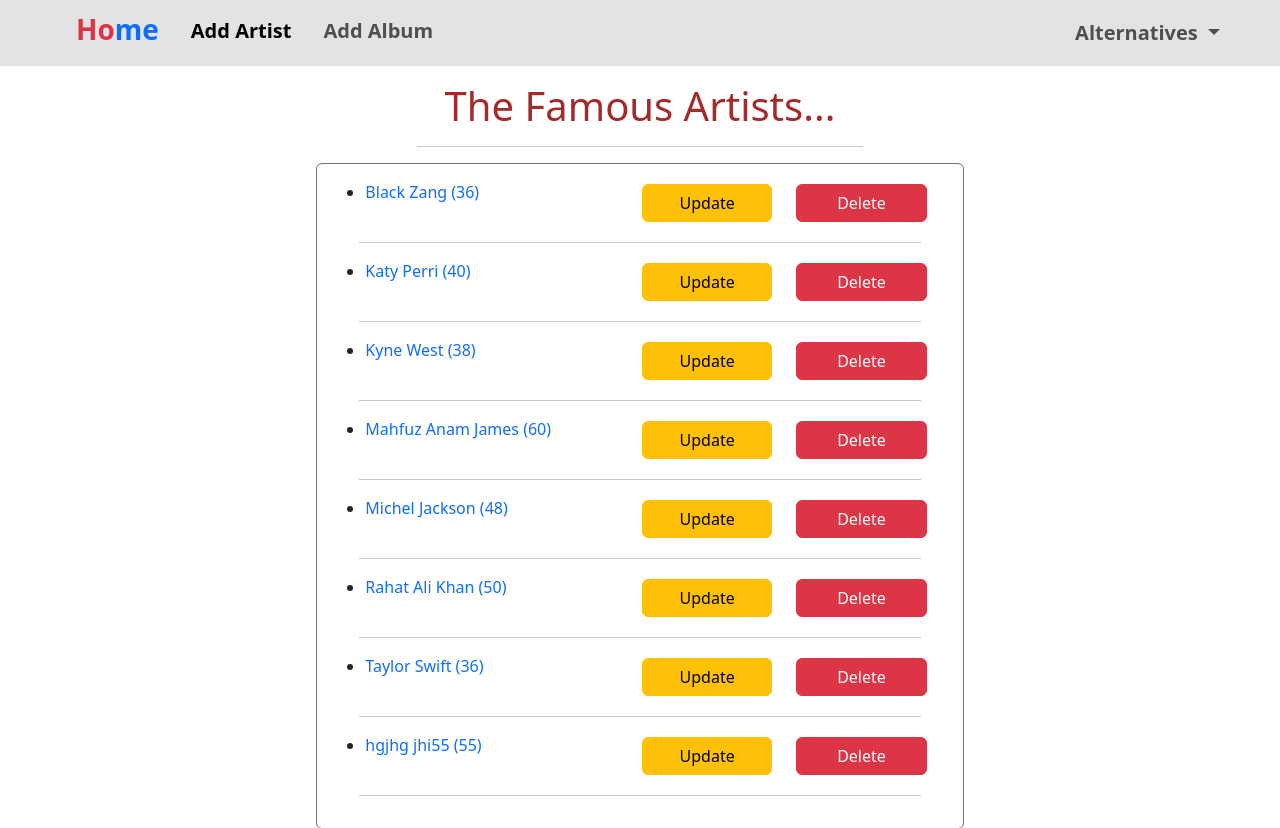
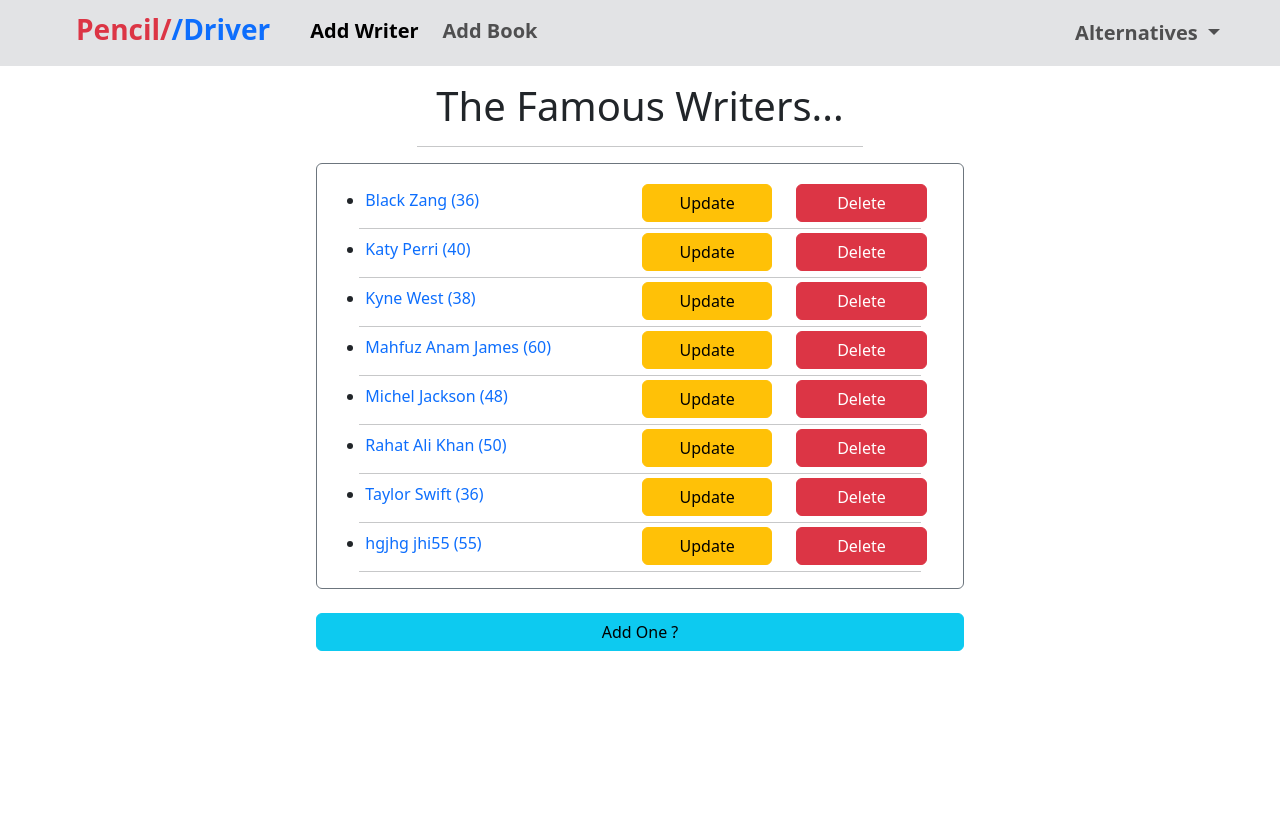
Before and after one commit to MdMustaqimBillah/PencilDriver_Crud_Project, a Django app: page / in a window 1280 px wide. Shown: the top 828 px of the page. After the commit the page ends 651 px from the top, so only its background shows below. Run offline with Django 5.2, Linux system fonts and the light colour scheme; data comes from the database, SQL or seed files in the repository.

Commit message:
responsiveness before footer

```diff
--- a/CRUD/CRUD/settings.py
+++ b/CRUD/CRUD/settings.py
@@ -84,14 +84,13 @@ WSGI_APPLICATION = 'CRUD.wsgi.application'
 DATABASES = {
     "default": {
         "ENGINE": "django.db.backends.mysql",
-        "NAME": "musician_pedia_crud_project",
+        "NAME": "book_crud",
         "USER": "root",
         "PASSWORD": "",
         "HOST": "127.0.0.1",
         "PORT": "3306",
     }
 }
-
 
 # Password validation
 # https://docs.djangoproject.com/en/5.0/ref/settings/#auth-password-validators
--- a/CRUD/Musician_Pedia/admin.py
+++ b/CRUD/Musician_Pedia/admin.py
@@ -1,6 +1,6 @@
 from django.contrib import admin
-from Musician_Pedia.models import Musician, Album
+from Musician_Pedia.models import Writer, Book
 
 # Register your models here.
-admin.site.register(Musician)
-admin.site.register(Album)
+admin.site.register(Writer)
+admin.site.register(Book)
--- a/CRUD/Musician_Pedia/urls.py
+++ b/CRUD/Musician_Pedia/urls.py
@@ -6,11 +6,11 @@ app_name = 'Musician_Pedia'
 
 urlpatterns =[
     path('', views.home, name='home'),
-    path('album_form/', views.add_album, name='add_album'),
-    path('artist_form/', views.add_artist, name='add_artist'),
-    path('list_albums/<int:artist_id>/', views.album_list, name ='album_list'),
-    path('update_album/<int:album_id>/<int:artist_id>',views.update_album, name='update_album'),
-    path('update_artist/<int:artist_id>/', views.update_artist, name='update_artist'),
-    path('delete_artist/<int:artist_id>/', views.delete_artist, name='delete_artist'),
-    path('delete_album/<int:album_id>/', views.delete_album, name='delete_album'),
+    path('book_form/', views.add_book, name='add_book'),
+    path('writer_form/', views.add_writer, name='add_writer'),
+    path('book_list/<int:id>/', views.book_list, name ='book_list'),
+    path('update_book/<int:book_id>/<int:id>',views.update_book, name='update_book'),
+    path('update_writer/<int:id>/', views.update_writer, name='update_writer'),
+    path('delete_writer/<int:id>/', views.delete_writer, name='delete_writer'),
+    path('delete_book/<int:book_id>/', views.delete_book, name='delete_book'),
 ]
--- a/CRUD/Musician_Pedia/views.py
+++ b/CRUD/Musician_Pedia/views.py
@@ -1,7 +1,7 @@
 from django.shortcuts import render, HttpResponseRedirect
 from django.urls import reverse
-from Musician_Pedia.forms import MusicianForm, AlbumForm
-from Musician_Pedia.models import Musician, Album
+from Musician_Pedia.forms import WriterForm, BookForm
+from Musician_Pedia.models import Writer, Book
 from django.db.models import Avg
 
 
@@ -9,98 +9,98 @@ from django.db.models import Avg
 
 
 def home(request):
-    musicinan_list = Musician.objects.all().order_by('first_name')
+    writer_list = Writer.objects.all().order_by('first_name')
     dictionary = {
         'title':'Home',
-        'musician_list':musicinan_list
+        'writer_list':writer_list,
     }
     return render(request, 'index.html', context=dictionary)
 
-def add_artist(request):
-    form = MusicianForm()
+def add_writer(request):
+    form = WriterForm()
     dictionary = {
-        'title':'Add Artist',
+        'title':'Add Writer',
         'form': form,
     }
     if request.method == 'POST':
-        form = MusicianForm(request.POST)
+        form = WriterForm(request.POST)
         if form.is_valid():
             form.save()
             return HttpResponseRedirect(reverse('home'))
 
-    return render(request, 'artist_form.html', context=dictionary)
+    return render(request, 'writer_form.html', context=dictionary)
 
-def add_album(request):
-    form = AlbumForm()
+def add_book(request):
+    form = BookForm()
     dictionary = {
-        'title':'Add Album',
+        'title':'Add Book',
         'form': form,
     }
     if request.method == 'POST':
-        form = AlbumForm(request.POST)
+        form = BookForm(request.POST)
         if form.is_valid():
             form.save()
 
-    return render(request, 'album_form.html', context=dictionary)
+    return render(request, 'book_form.html', context=dictionary)
 
 
-def album_list(request , artist_id ):
-    list_of_album = Album.objects.filter(name_id=artist_id).order_by('release_date')
-    artist = Musician.objects.get(pk = artist_id )
-    rate = Album.objects.filter(name_id = artist_id).aggregate(Avg('album_ratings'))
+def book_list(request , id ):
+    list_of_books = Book.objects.filter(name_id=id).order_by('release_date')
+    writer = Writer.objects.get(pk=id )
+    rate = Book.objects.filter(name_id=id).aggregate(Avg('book_ratings'))
     dictionary ={
-        'title':'List Albums',
-        'list_of_album':list_of_album,
-        'artist':artist,
+        'title':'Book List',
+        'list_of_books':list_of_books,
+        'writer':writer,
         'rate':rate
     }
-    return render(request, 'album_list.html', context=dictionary)
+    return render(request, 'book_list.html', context=dictionary)
 
 
-def update_album(request, album_id, artist_id):
-    artist = Musician.objects.get(pk=artist_id)
-    album = Album.objects.get(pk=album_id)
-    form = AlbumForm(instance=album)
+def update_book(request, book_id, id):
+    writer = Writer.objects.get(pk=id)
+    book = Book.objects.get(pk=book_id)
+    form = BookForm(instance=book)
     dictionary = {
-        'title': "Updating Album",
+        'title': "Updating Book",
         'form': form,
     }
     if request.method == 'POST':
-        form = AlbumForm( request.POST, instance= album )
+        form = BookForm( request.POST, instance= book )
         if form.is_valid():
             form.save()
-            return HttpResponseRedirect(reverse('Musician_Pedia:album_list', args=[artist_id]))
-    return render(request, 'update_album.html', context=dictionary)
+            return HttpResponseRedirect(reverse('Musician_Pedia:book_list', args=[id]))
+    return render(request, 'update_book.html', context=dictionary)
 
 
-def update_artist(request, artist_id):
-    artist = Musician.objects.get(pk=artist_id)
-    form = MusicianForm(instance=artist)
+def update_writer(request, id):
+    writer = Writer.objects.get(pk=id)
+    form = WriterForm(instance=writer)
     dictionary ={
-        'title': "Updating Artist",
+        'title': "Updating Writer",
         'form': form,
     }
     if request.method == 'POST':
-        form = MusicianForm( request.POST, instance= artist )
+        form = WriterForm( request.POST, instance= writer )
         if form.is_valid():
             form.save()
             return HttpResponseRedirect(reverse('home'))
 
-    return render(request, 'update_artist.html', context=dictionary)
+    return render(request, 'update_writer.html', context=dictionary)
 
-def delete_artist(request , artist_id):
-    artist = Musician.objects.get(pk=artist_id).delete()
+def delete_writer(request , id):
+    artist = Writer.objects.get(pk=id).delete()
     dictionary ={
         'title': "Delete Artist",
-        'alert': "Sucessfully Deleted The Artist"
+        'alert': "Sucessfully Deleted The Writer",
     }
     return render(request, 'delete.html', context=dictionary)
 
 
-def delete_album(request, album_id):
-    album = Album.objects.get(pk=album_id).delete()
+def delete_book(request, book_id):
+    album = Book.objects.get(pk=book_id).delete()
     dictionary = {
-        "title": "Delete Album",
-        "alert": "Sucessfully Deleted The Album"
+        "title": "Delete Book",
+        "alert": "Sucessfully Deleted The Book"
     }
     return render(request, 'delete.html', context=dictionary)
--- a/CRUD/Static/css/main.css
+++ b/CRUD/Static/css/main.css
@@ -1,6 +1,5 @@
 h1{
     text-align: center;
-    color: brown;
 }
 .btn{
     width: 100%;
--- a/CRUD/Templates/base.html
+++ b/CRUD/Templates/base.html
@@ -15,13 +15,13 @@
             <div class="collapse navbar-collapse" id="navbarSupportedContent">
               <ul class="navbar-nav mb-2 mb-lg-0">
                 <li class="nav-item">
-                  <a class="nav-link active ms-5 fs-3 px-3 pt-0" aria-current="page" href="{% url 'Musician_Pedia:home' %}"> <b> <span class="text-danger">Ho</span><span class="text-primary">me</span> </b> </a>
+                  <a class="nav-link active ms-5 fs-3 px-3 pt-0" aria-current="page" href="{% url 'Musician_Pedia:home' %}"> <b> <span class="text-danger">Pencil/</span><span class="text-primary">/Driver</span> </b> </a>
                 </li>
                 <li class="nav-item">
-                  <a class="nav-link active my-auto mx-2 fs-5" aria-current="page" href="{% url 'Musician_Pedia:add_artist' %}"> <b> Add Artist </b> </a>
+                  <a class="nav-link active my-auto ms-3 me-1 fs-5" aria-current="page" href="{% url 'Musician_Pedia:add_writer' %}"> <b> Add Writer </b> </a>
                 </li>
                 <li class="nav-item">
-                  <a class="nav-link my-auto mx-2 fs-5" href="{% url 'Musician_Pedia:add_album' %}"> <b> Add Album </b> </a>
+                  <a class="nav-link my-auto mx-1 fs-5" href="{% url 'Musician_Pedia:add_book' %}"> <b> Add Book </b> </a>
                 </li>
               </ul>
               <ul class="navbar-nav  me-3 mb-2 mb-lg-0 ms-auto">
@@ -30,10 +30,10 @@
                     <b> Alternatives </b>
                   </a>
                   <ul class="dropdown-menu ">
-                    <li><a class="dropdown-item" href="{% url 'Musician_Pedia:add_artist' %}"> <b> Visit Artist Form </b> </a></li>
-                    <li><a class="dropdown-item" href="{% url 'Musician_Pedia:add_album' %}"> <b> Visit Album Form </b> </a></li>
+                    <li><a class="dropdown-item" href="{% url 'Musician_Pedia:add_writer' %}"> <b> Writer Entry </b> </a></li>
+                    <li><a class="dropdown-item" href="{% url 'Musician_Pedia:add_book' %}"> <b> Book Entry </b> </a></li>
                     <li><hr class="dropdown-divider"></li>
-                    <li><a class="dropdown-item" href="{% url 'Musician_Pedia:home' %}"> <b> Visit Home </b> </a></li>
+                    <li><a class="dropdown-item" href="{% url 'Musician_Pedia:home' %}"> <b> Go Home </b> </a></li>
                   </ul>
                 </li>
               </ul>
--- a/CRUD/Templates/album_form.html
+++ b/CRUD/Templates/book_form.html
@@ -1,7 +1,7 @@
 {% extends 'base.html' %}
 {% load crispy_forms_tags %}
 {% block body_block %}
-      <h1>Your Favourite Album ? </h1>
+      <h1>Your Favourite Book ? </h1>
 
       <form action="" method="POST">
             {{ form|crispy }}
--- a/CRUD/Templates/delete.html
+++ b/CRUD/Templates/delete.html
@@ -1,6 +1,6 @@
 {% extends 'base.html' %}
 {% block body_block %}
 
-<div class="bg-danger"> <h1> {{ alert }} </h1> </div>
+<div class="bg-danger"> <h1 class="text-light pb-2"> {{ alert }} </h1> </div>
 
 {% endblock %}
--- a/CRUD/Templates/index.html
+++ b/CRUD/Templates/index.html
@@ -1,32 +1,32 @@
 {% extends 'base.html' %}
 {% block body_block %}
-{% if musician_list %}
+{% if writer_list %}
 
-    <h1> The Famous Artists... </h1>
+    <h1> The Famous Writers... </h1>
     <hr class="mx-auto" style="width: 40%;">
 
     <div class="border border-secondary p-3 rounded basic">
-        {% for musician in musician_list %}
+        {% for writer in writer_list %}
         <div class="row me-2 centered">
-            <div class="col-lg-6 col-sm-12">
-                <ul> <li> <a href="{% url 'Musician_Pedia:album_list' artist_id=musician.id %}"> {{ musician.first_name }} {{ musician.last_name }} ({{ musician.artist_age }}) </a> </li> </ul>
+            <div class="col-lg-6 col-sm-12 mt-2 text-start">
+                <ul > <li> <a href="{% url 'Musician_Pedia:book_list' id=writer.id %}" class="text-start"> {{ writer.first_name }} {{ writer.last_name }} ({{ writer.artist_age }}) </a> </li> </ul>
             </div>
-            <div class="col-lg-3 col-sm-6 my-1" > <a href="{% url 'Musician_Pedia:update_artist' artist_id=musician.id %}" onclick="return confirm('Are You Sure ?')" class="btn btn-warning"> Update </a> </div>
-            <div class="col-lg-3 col-sm-6 my-1" > <a href="{% url 'Musician_Pedia:delete_artist' artist_id=musician.id %}" class="btn btn-danger" onclick="return confirm('Warning! Delete The Artist ?')"> Delete </a> </div>
+            <div class="col-lg-3 col-sm-6 my-1 " > <a href="{% url 'Musician_Pedia:update_writer' id=writer.id %}" onclick="return confirm('Are You Sure ?')" class="btn btn-warning"> Update </a> </div>
+            <div class="col-lg-3 col-sm-6 my-1" > <a href="{% url 'Musician_Pedia:delete_writer' id=writer.id %}" class="btn btn-danger" onclick="return confirm('Warning! Delete The Artist ?')"> Delete </a> </div>
         </div>
 
-            <hr class="col-11 mx-auto" >
+            <hr class="col-11 mx-auto my-0" >
         {% endfor %}
     </div>
 {% else %}
 <br>
 <div class="bg-warning rounded">
-    <h3> Sorry! No Musician Is Found ... </h3>
+    <h3> Sorry! No Writer Has Been Founded... </h3>
 </div>
 
 {% endif %}
 <br>
 <div class="basic">
-    <a class="btn btn-info" href="{% url 'Musician_Pedia:add_artist' %}"> Add One ? </a>
+    <a class="btn btn-info" href="{% url 'Musician_Pedia:add_writer' %}"> Add One ? </a>
 </div>
 {% endblock %}
--- a/CRUD/Templates/update_album.html
+++ b/CRUD/Templates/update_book.html
@@ -1,6 +1,6 @@
 {% extends 'base.html' %}
 {% block body_block %}
-<h1> Update Album ? </h1>
+<h1> Update The Book ? </h1>
 
 <form action="" method="POST">
     {{ form.as_p }}
--- a/CRUD/Templates/update_artist.html
+++ b/CRUD/Templates/update_writer.html
@@ -1,5 +1,6 @@
 {% extends 'base.html' %}
 {% block body_block %}
+<h1> Change Writer's Data ? </h1>
 
 <form action="" method="POST">
     {{ form.as_p }}
--- a/CRUD/Templates/artist_form.html
+++ b/CRUD/Templates/writer_form.html
@@ -1,7 +1,7 @@
 {% extends 'base.html' %}
 {% load crispy_forms_tags %}
 {% block body_block %}
-      <h1>Your Favorite Artist?</h1>
+      <h1>Your Favorite Writer ?</h1>
 
       <form action="" method="POST">
             {{ form|crispy }}
```
Also changed, not shown: CRUD/Musician_Pedia/forms.py (+5 -5 lines), CRUD/Musician_Pedia/models.py (+6 -6 lines), CRUD/Templates/album_list.html (deleted, +0 -48 lines), CRUD/Templates/book_list.html (added, +51 -0 lines), CRUD/Musician_Pedia/migrations/0007_rename_album_book_rename_musician_writer_and_more.py (added), 1 other file.
